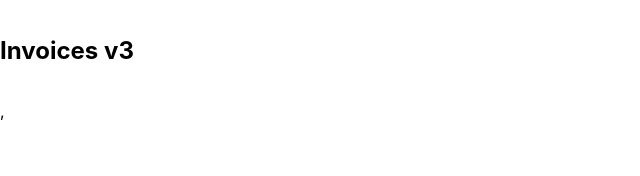
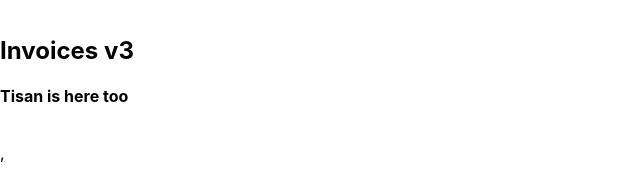
Before and after one commit to tisanbako/magnify-2-react, a React (Create React App) app: page /invoices in a window 1280 px wide. Shown: the top 176 px of the page, without its empty margins (0-640 px from the left). Built offline with nearby package versions, Linux system fonts and the light colour scheme.

Commit message:
updates for last time

```diff
--- a/src/routes/invoices.js
+++ b/src/routes/invoices.js
@@ -2,6 +2,7 @@ export default function Invoices() {
     return (
         <main style={{ padding: "1rem 0" }}>
             <h2>Invoices v3</h2>
+            <h4>Tisan is here too</h4>
         </main>
     );
 }
```
